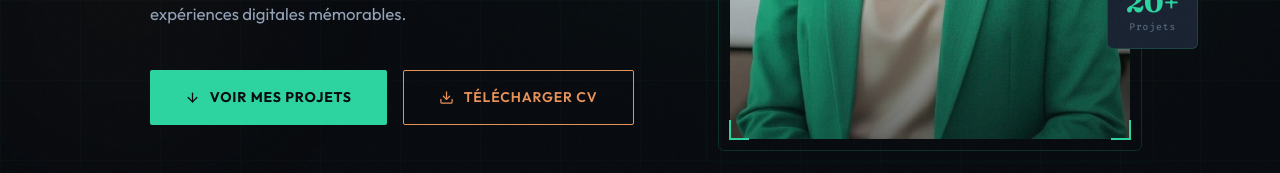
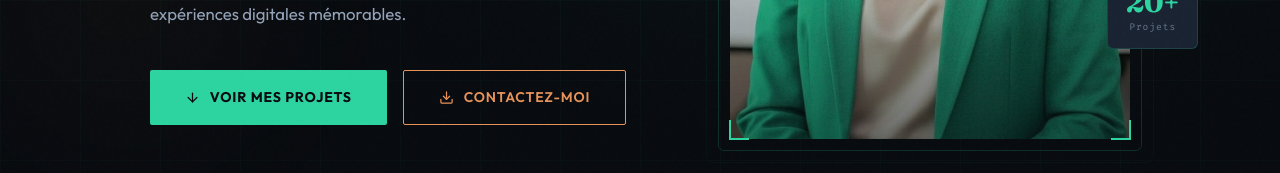
Before and after one commit to fatimatabintaniang/portfolio_fatima, a React (Vite) app: page / in a window 1280 px wide. Shown: the part 560-733 px from the top of the page. Built offline with nearby package versions, Linux system fonts and the light colour scheme; no server answers.

Commit message:
mise a jour du bouton contact

```diff
--- a/src/components/Hero.jsx
+++ b/src/components/Hero.jsx
@@ -54,7 +54,7 @@ export default function Hero() {
             <motion.div initial={{ opacity:0,y:20 }} animate={{ opacity:1,y:0 }} transition={{ delay:0.45 }}
               style={{ display:'flex', gap:'1rem', flexWrap:'wrap', marginBottom:'3rem' }}>
               <a href="#projects" className="btn-primary"><ArrowDown size={15}/>Voir mes projets</a>
-              <a href="/cv.pdf" download className="btn-outline"><Download size={15}/>Télécharger CV</a>
+              <a href="tel:+221767298266" download className="btn-outline"><Download size={15}/>Contactez-moi</a>
             </motion.div>
 
             <motion.div initial={{ opacity:0 }} animate={{ opacity:1 }} transition={{ delay:0.6 }}
```
